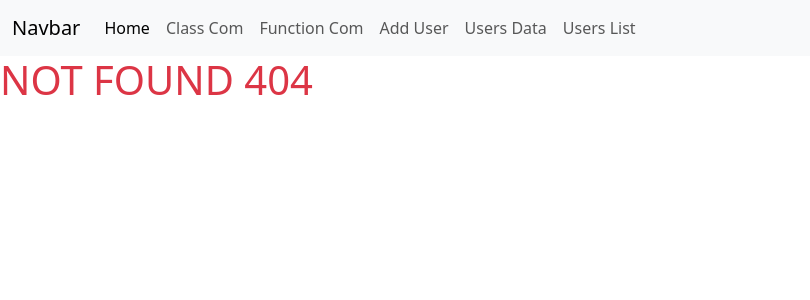
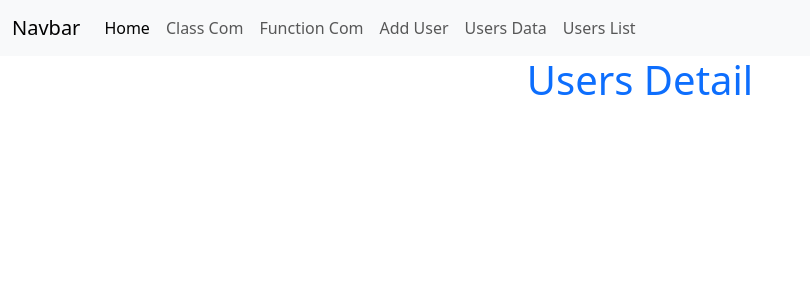
Before and after one commit to abdelrahmanShabaan/React_js_ITI_XMaster_Packages, a React (Create React App) app: page /user/1 in a window 1280 px wide. Before the commit this address had no page. Shown: the top 300 px of the page, without its empty margins (0-810 px from the left). Built offline with nearby package versions, Linux system fonts and the light colour scheme.

Commit message:
apis and pass with id and index

```diff
--- a/src/App.js
+++ b/src/App.js
@@ -10,6 +10,7 @@ import Home from './Pages/Home';
 import Navbar from './Components/Navbar';
 import NotFound from './Pages/NotFound';
 import UsersList from './Pages/UsersList';
+import UserDetails from './Pages/UserDetails';
 
 function App() {
 
@@ -36,6 +37,7 @@ function App() {
       <Route exact path={"/adduser/:id"} component={AddUser} />
       <Route exact path={"/users"} component={UsersList} />
       <Route exact path={"/userslist"} component={UsersData} />
+      <Route exact path={"/user/:id"} component={UserDetails} />
 
       <Route exact path={"*"} component={NotFound}/>
       </Switch>
--- /dev/null
+++ b/src/Pages/UserDetails.js
@@ -0,0 +1,21 @@
+
+
+
+
+function UserDetails() {
+
+
+            return(
+
+                <>
+
+                <h1 className="text-center text-primary">Users Detail</h1>
+
+
+                </>
+            )
+
+}
+
+
+export default UserDetails;
--- a/src/Pages/UsersList.js
+++ b/src/Pages/UsersList.js
@@ -1,5 +1,6 @@
 import axios from "axios";
 import { useEffect, useState } from "react";
+import { Link } from "react-router-dom/cjs/react-router-dom.min";
 
 
 
@@ -24,10 +25,10 @@ function UsersList(){
         <>
          <h1 className="text-center text-primary">Users List</h1>
 
-         {users.map(user => {
+         {users.map((user, index) => {
             return (
                 <div className="container">
-                    <li className="text-info"> {user.id} </li>
+                   <Link to={`/user/${user.id}`}> <li className="text-info"> {user.id} </li> </Link>
                     <li> {user.col1}  </li>
                 </div>
 
```
